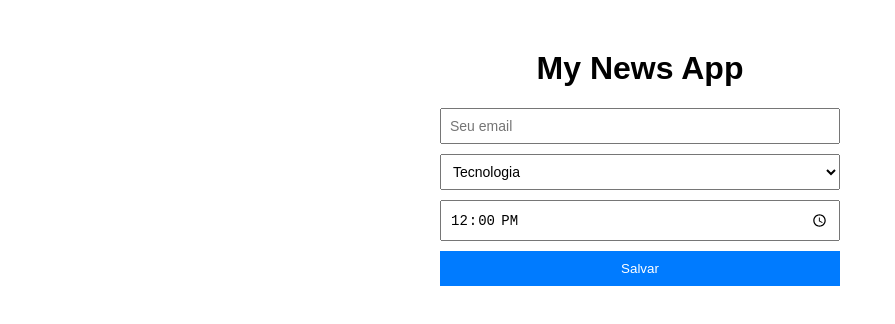
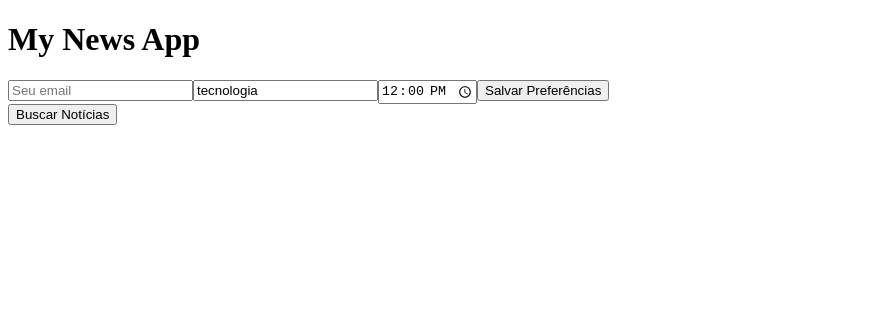
Before and after one commit to lucffernands/my-news-app, a React (Create React App) app in the folder frontend/: page / in a window 1280 px wide. Shown: the top 324 px of the page, without its empty margins (0-895 px from the left). Built offline with nearby package versions, Linux system fonts and the light colour scheme.

Commit message:
Update App.js

```diff
--- a/frontend/src/App.js
+++ b/frontend/src/App.js
@@ -1,10 +1,11 @@
 import { useState } from "react";
-import { setPreference } from "./api";
+import { setPreference, getNews } from "./api";
 
 function App() {
   const [email, setEmail] = useState("");
-  const [topico, setTopico] = useState("tecnologia");
-  const [horario, setHorario] = useState("12:00");
+  const [topic, setTopic] = useState("tecnologia");
+  const [time, setTime] = useState("12:00");
+  const [news, setNews] = useState([]);
 
   const handleSubmit = async (e) => {
     e.preventDefault();
@@ -13,44 +14,53 @@ function App() {
       return;
     }
 
-    const res = await setPreference(email, topico, horario);
-    alert(res.msg || "Preferências salvas!");
+    const res = await setPreference(email, topic, time);
+    alert(res.message || "Preferências salvas!");
+  };
+
+  const fetchNews = async () => {
+    const articles = await getNews(topic);
+    setNews(articles);
   };
 
   return (
-    <div style={{ maxWidth: "400px", margin: "50px auto", fontFamily: "sans-serif" }}>
-      <h1 style={{ textAlign: "center" }}>My News App</h1>
-      <form onSubmit={handleSubmit} style={{ display: "flex", flexDirection: "column", gap: "10px" }}>
+    <div className="container">
+      <h1>My News App</h1>
+      <form onSubmit={handleSubmit}>
         <input
           type="email"
           placeholder="Seu email"
           value={email}
           onChange={(e) => setEmail(e.target.value)}
           required
-          style={{ padding: "8px", fontSize: "14px" }}
         />
-        <select
-          value={topico}
-          onChange={(e) => setTopico(e.target.value)}
-          style={{ padding: "8px", fontSize: "14px" }}
-        >
-          <option value="tecnologia">Tecnologia</option>
-          <option value="esportes">Esportes</option>
-          <option value="politica">Política</option>
-          <option value="saude">Saúde</option>
-          <option value="entretenimento">Entretenimento</option>
-        </select>
+        <input
+          type="text"
+          placeholder="Tópico ou tag"
+          value={topic}
+          onChange={(e) => setTopic(e.target.value)}
+          required
+        />
         <input
           type="time"
-          value={horario}
-          onChange={(e) => setHorario(e.target.value)}
+          value={time}
+          onChange={(e) => setTime(e.target.value)}
           required
-          style={{ padding: "8px", fontSize: "14px" }}
         />
-        <button type="submit" style={{ padding: "10px", backgroundColor: "#007bff", color: "#fff", border: "none", cursor: "pointer" }}>
-          Salvar
-        </button>
+        <button type="submit">Salvar Preferências</button>
       </form>
+
+      <button onClick={fetchNews}>Buscar Notícias</button>
+
+      <ul>
+        {news.map((article, idx) => (
+          <li key={idx}>
+            <a href={article.url} target="_blank" rel="noopener noreferrer">
+              {article.title}
+            </a>
+          </li>
+        ))}
+      </ul>
     </div>
   );
 }
```
